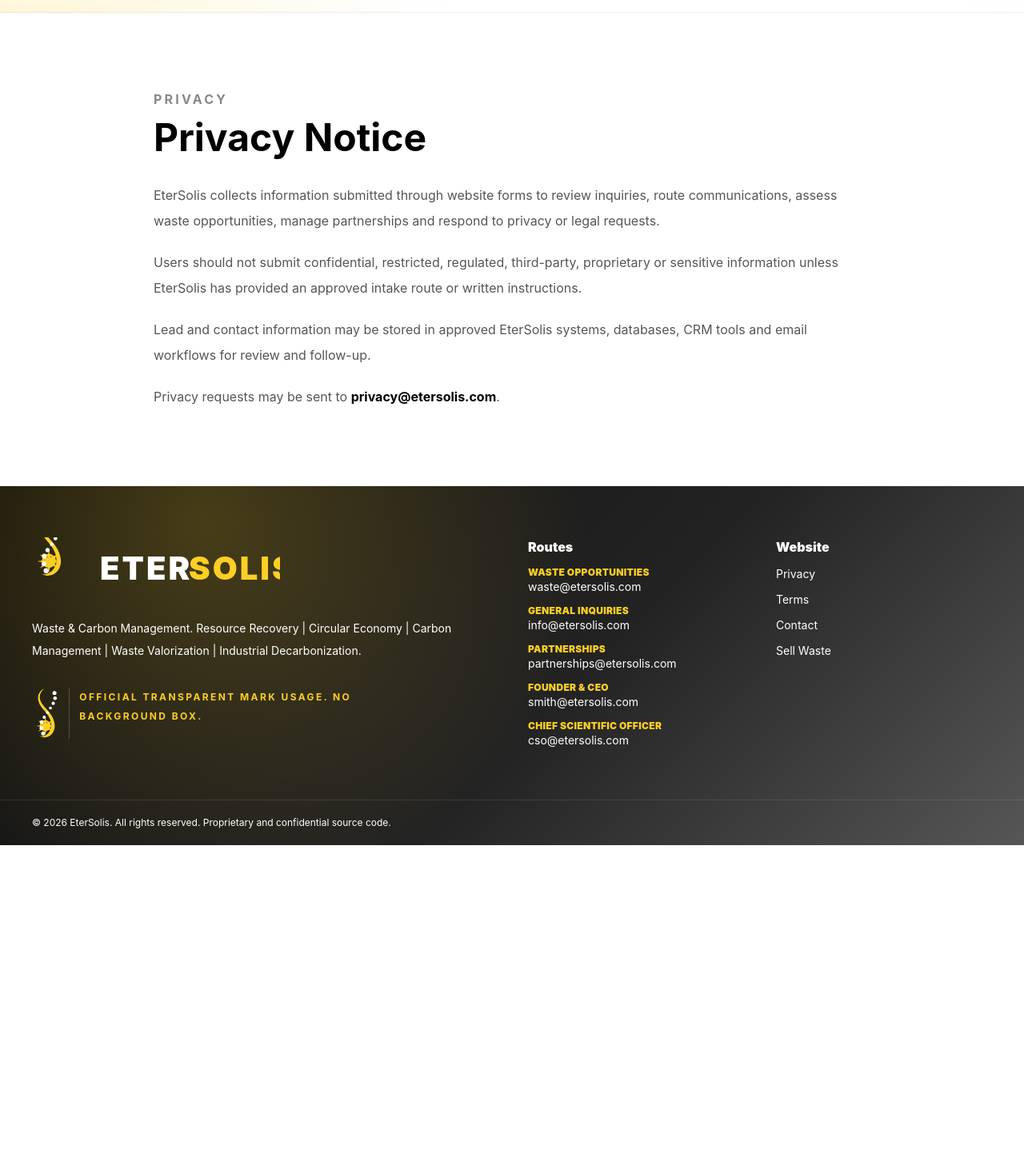
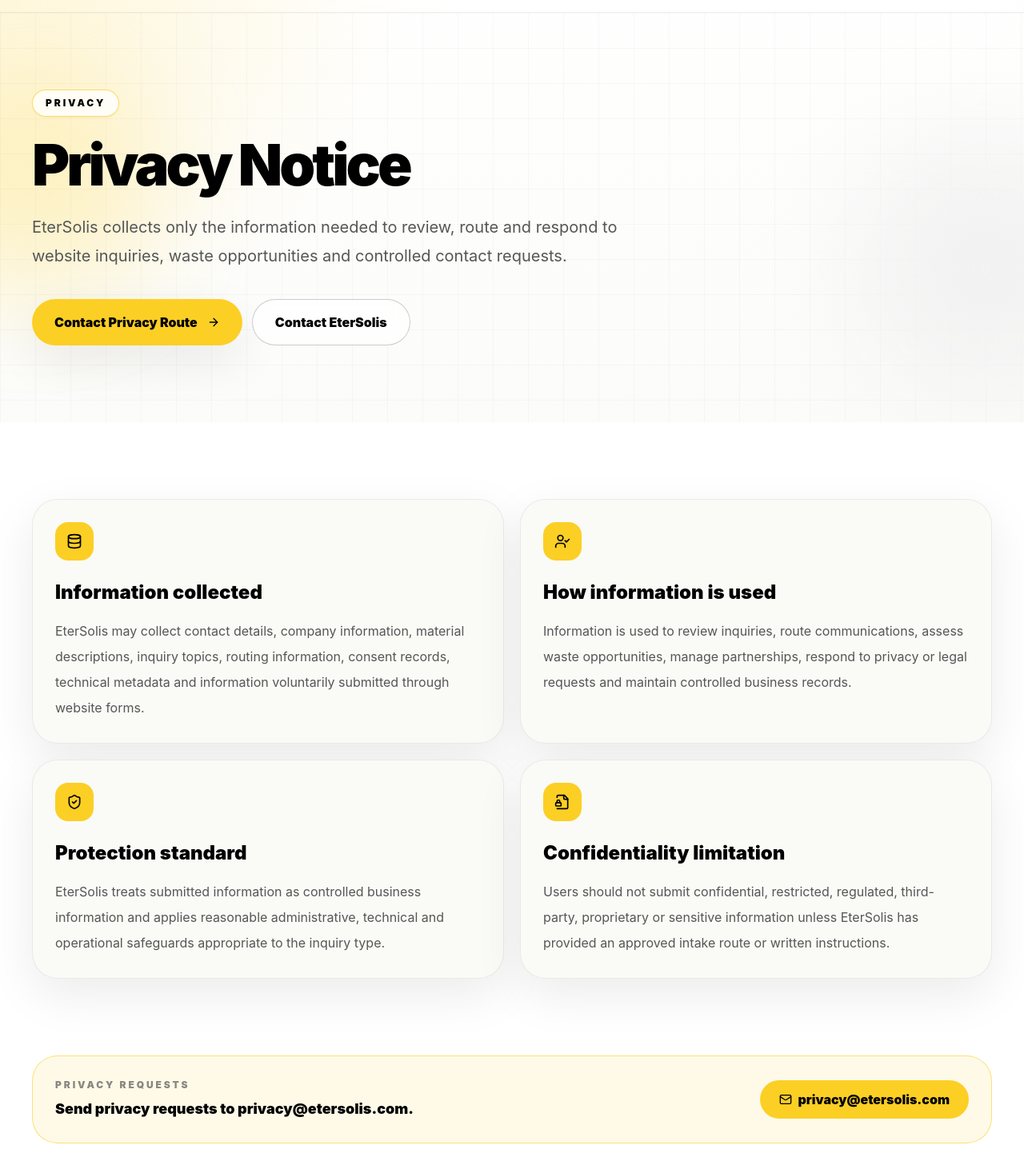
Before and after one commit to ralstonleesmith/EterSolis, a Next.js app: page /privacy in a window 1280 px wide. Shown: the part 63-1510 px from the top of the page at 80% size. Before the commit the page ends 1120 px from the top, so only its background shows below. Built offline with nearby package versions, Linux system fonts and the light colour scheme.

Commit message:
Polish Privacy page with structured policy sections

```diff
--- a/src/app/privacy/page.tsx
+++ b/src/app/privacy/page.tsx
@@ -1,4 +1,29 @@
 import type { Metadata } from 'next';
+import { Database, FileLock2, Mail, ShieldCheck, UserCheck } from 'lucide-react';
+import { PageHero } from '@/components/ui/PageHero';
+
+const sections = [
+  {
+    icon: Database,
+    title: 'Information collected',
+    text: 'EterSolis may collect contact details, company information, material descriptions, inquiry topics, routing information, consent records, technical metadata and information voluntarily submitted through website forms.'
+  },
+  {
+    icon: UserCheck,
+    title: 'How information is used',
+    text: 'Information is used to review inquiries, route communications, assess waste opportunities, manage partnerships, respond to privacy or legal requests and maintain controlled business records.'
+  },
+  {
+    icon: ShieldCheck,
+    title: 'Protection standard',
+    text: 'EterSolis treats submitted information as controlled business information and applies reasonable administrative, technical and operational safeguards appropriate to the inquiry type.'
+  },
+  {
+    icon: FileLock2,
+    title: 'Confidentiality limitation',
+    text: 'Users should not submit confidential, restricted, regulated, third-party, proprietary or sensitive information unless EterSolis has provided an approved intake route or written instructions.'
+  }
+];
 
 export const metadata: Metadata = {
   title: 'Privacy | EterSolis',
@@ -8,17 +33,40 @@
 
 export default function PrivacyPage() {
   return (
-    <section className="section-padding bg-white">
-      <div className="container-shell max-w-4xl">
-        <p className="font-bold uppercase tracking-[0.2em] text-coal/70">Privacy</p>
-        <h1 className="mt-3 text-5xl font-bold text-carbon">Privacy Notice</h1>
-        <div className="mt-8 space-y-5 leading-8 text-coal">
-          <p>EterSolis collects information submitted through website forms to review inquiries, route communications, assess waste opportunities, manage partnerships and respond to privacy or legal requests.</p>
-          <p>Users should not submit confidential, restricted, regulated, third-party, proprietary or sensitive information unless EterSolis has provided an approved intake route or written instructions.</p>
-          <p>Lead and contact information may be stored in approved EterSolis systems, databases, CRM tools and email workflows for review and follow-up.</p>
-          <p>Privacy requests may be sent to <a className="font-bold text-carbon" href="mailto:privacy@etersolis.com">privacy@etersolis.com</a>.</p>
+    <>
+      <PageHero
+        eyebrow="Privacy"
+        title="Privacy Notice"
+        description="EterSolis collects only the information needed to review, route and respond to website inquiries, waste opportunities and controlled contact requests."
+        primaryHref="mailto:privacy@etersolis.com"
+        primaryLabel="Contact Privacy Route"
+        secondaryHref="/contact"
+        secondaryLabel="Contact EterSolis"
+      />
+      <section className="section-padding bg-white dark:bg-black">
+        <div className="container-shell grid gap-5 md:grid-cols-2">
+          {sections.map(({ icon: Icon, title, text }) => (
+            <article key={title} className="card-hover rounded-[2rem] border border-coal/10 bg-[#FAFAF7] p-7 shadow-soft dark:border-white/10 dark:bg-white/5">
+              <div className="flex h-12 w-12 items-center justify-center rounded-2xl bg-sunshine text-black"><Icon className="h-5 w-5" /></div>
+              <h2 className="mt-6 text-2xl font-black text-carbon dark:text-white">{title}</h2>
+              <p className="mt-4 leading-8 text-coal dark:text-white/72">{text}</p>
+            </article>
+          ))}
         </div>
-      </div>
-    </section>
+      </section>
+      <section className="pb-24 bg-white dark:bg-black">
+        <div className="container-shell rounded-[2rem] border border-sunshine/60 bg-sunshine/10 p-7 dark:bg-sunshine/8">
+          <div className="flex flex-col gap-4 md:flex-row md:items-center md:justify-between">
+            <div>
+              <p className="text-xs font-black uppercase tracking-[0.24em] text-coal/70 dark:text-sunshine">Privacy requests</p>
+              <p className="mt-2 text-lg font-black text-carbon dark:text-white">Send privacy requests to privacy@etersolis.com.</p>
+            </div>
+            <a href="mailto:privacy@etersolis.com" className="inline-flex items-center justify-center gap-2 rounded-full bg-sunshine px-6 py-3 font-black text-black">
+              <Mail className="h-4 w-4" /> privacy@etersolis.com
+            </a>
+          </div>
+        </div>
+      </section>
+    </>
   );
 }
```
